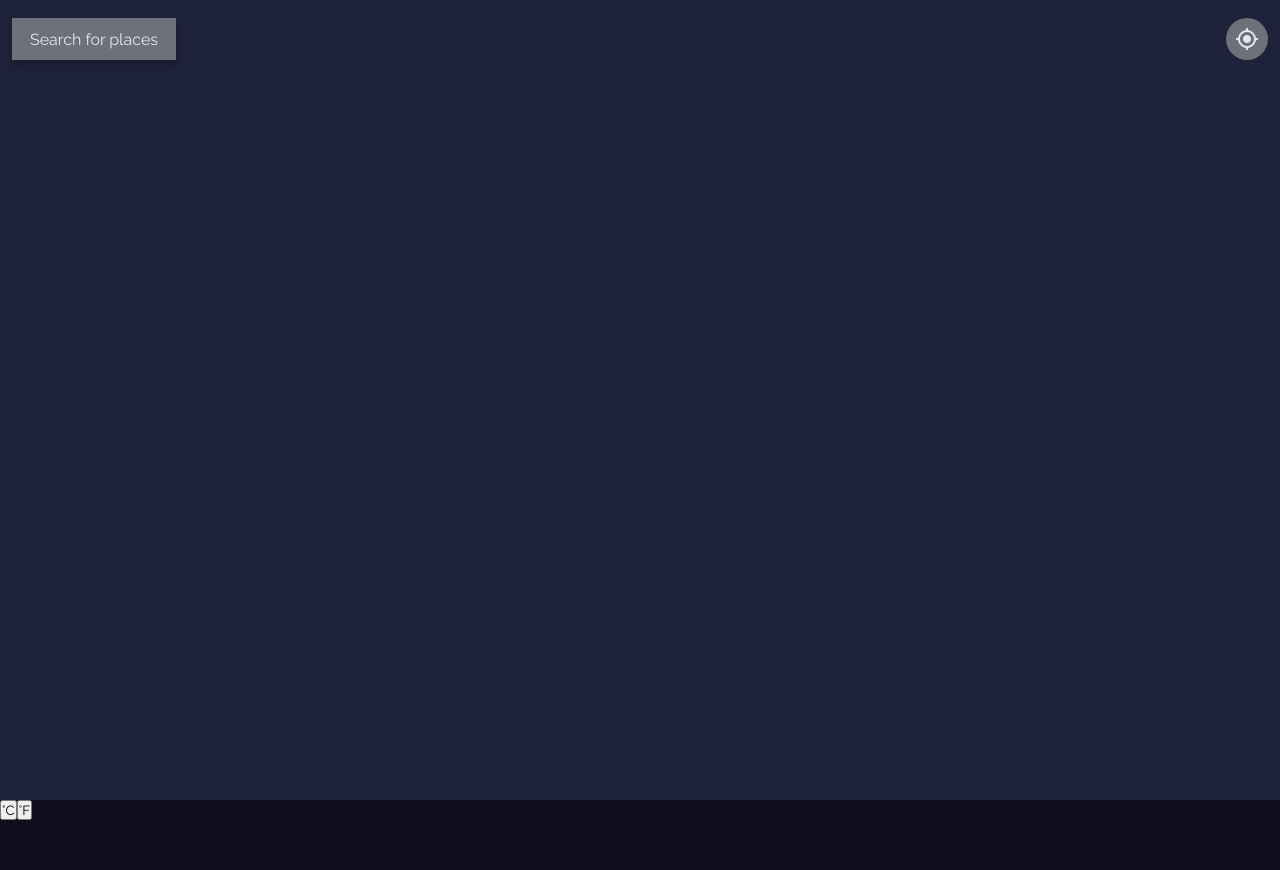
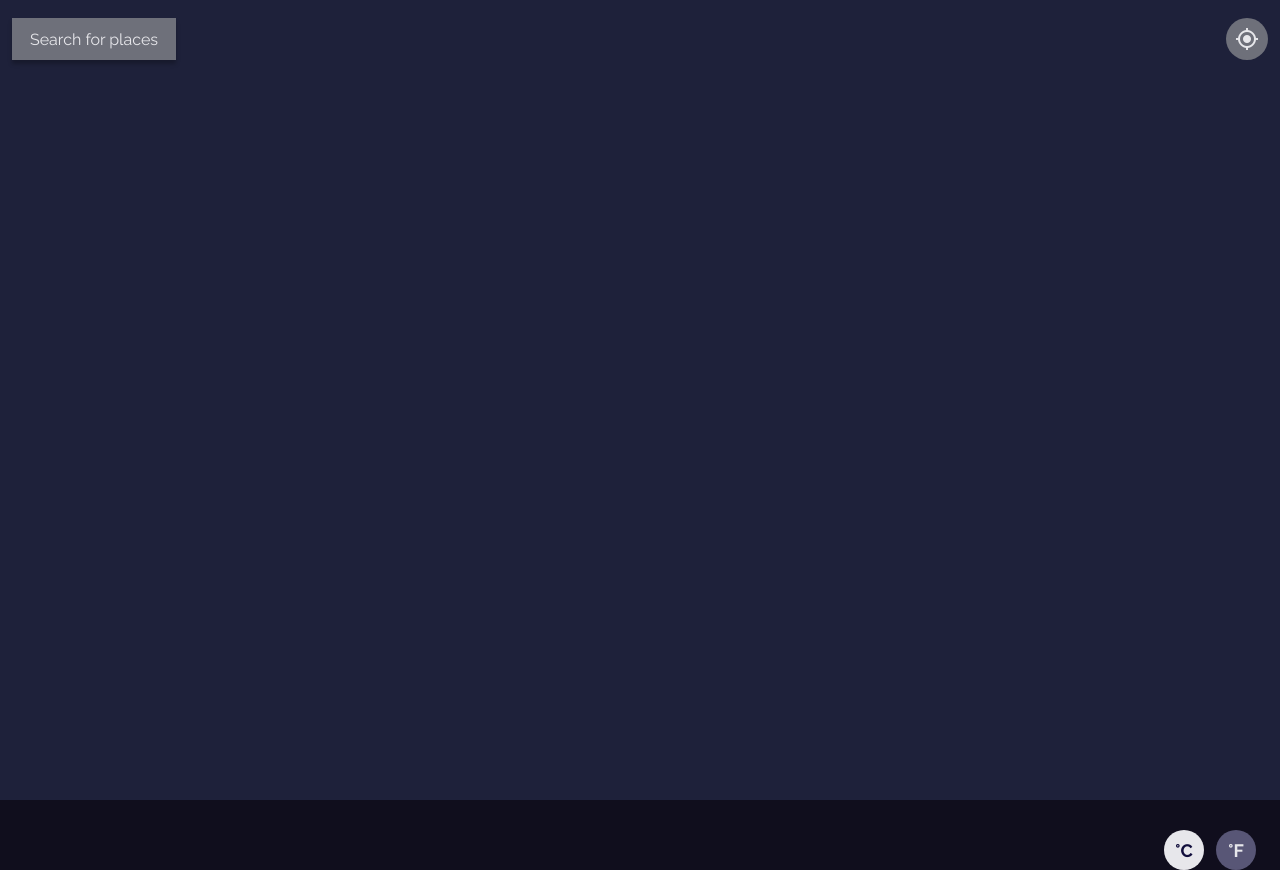
Before and after one commit to Diego5675/weather-react-app, a React (Create React App) app: page / in a window 1280 px wide. Before the commit the page ends 820 px from the top, so only its background shows below. Built offline with nearby package versions, Linux system fonts and the light colour scheme; no server answers.

Commit message:
Add styles to WeatherDetails, Forecast and UpcomingDays components

```diff
--- /dev/null
+++ b/src/components/Forecast/Forecast.module.css
@@ -0,0 +1,7 @@
+.forecast {
+  margin: 52px 0;
+  display: grid;
+  grid-template-columns: repeat(2, 120px);
+  gap: 32px 26px;
+  place-content: center;
+}
--- a/src/components/Forecast/index.js
+++ b/src/components/Forecast/index.js
@@ -1,12 +1,13 @@
 import React from "react";
 import UpcomingDay from "components/UpcomingDay";
 import { useForecastContext } from "context/ForecastContext";
+import styles from "./Forecast.module.css";
 
 const Forecast = ({ forecastDays }) => {
   const { unitTemperature } = useForecastContext();
 
   return (
-    <div>
+    <div className={styles.forecast}>
       {forecastDays.map((day) => (
         <UpcomingDay
           key={day.date}
--- /dev/null
+++ b/src/components/UpcomingDay/UpcomingDay.module.css
@@ -0,0 +1,29 @@
+.upComingDay {
+  composes: card from "App.module.css";
+  width: 100%;
+  padding: 18px 15px;
+  display: flex;
+  flex-direction: column;
+  align-items: center;
+}
+
+.date {
+  line-height: 19px;
+  margin-bottom: 9px;
+}
+
+.icon {
+  width: 56px;
+  margin-bottom: 32px;
+}
+
+.maxmin {
+  width: 100%;
+  display: flex;
+  justify-content: space-around;
+  line-height: 19px;
+}
+
+.min {
+  color: #a09fb1;
+}
--- a/src/components/UpcomingDay/index.js
+++ b/src/components/UpcomingDay/index.js
@@ -1,15 +1,16 @@
 import React from "react";
+import styles from "./UpcomingDay.module.css";
 
 const UpcomingDay = ({ unit, date, condition, iconUrl, maxTemp, minTemp }) => {
   return (
-    <div>
-      <p>{date}</p>
-      <img src={iconUrl} alt={condition} />
-      <p>
+    <div className={styles.upComingDay}>
+      <p className={styles.date}>{date}</p>
+      <img src={iconUrl} alt={condition} className={styles.icon} />
+      <p className={styles.maxmin}>
         <span>
           {maxTemp}°{unit}
         </span>
-        <span>
+        <span className={styles.min}>
           {minTemp}°{unit}
         </span>
       </p>
--- /dev/null
+++ b/src/components/WeatherDetails/WeatherDetails.module.css
@@ -0,0 +1,30 @@
+.unitTempButtons {
+  margin-top: 30px;
+  padding: 0 24px;
+  display: flex;
+  justify-content: flex-end;
+}
+
+.tempButton {
+  width: 40px;
+  height: 40px;
+  margin-left: 12px;
+  padding: 10px;
+  border: none;
+  border-radius: 50%;
+  font-weight: bold;
+  font-size: 18px;
+  line-height: 21px;
+}
+
+.activeTempButton {
+  composes: tempButton;
+  background-color: #e7e7eb;
+  color: #110e3c;
+}
+
+.inactiveTempButton {
+  composes: tempButton;
+  background-color: #585676;
+  color: #e7e7eb;
+}
--- a/src/components/WeatherDetails/index.js
+++ b/src/components/WeatherDetails/index.js
@@ -4,9 +4,11 @@ import TodaysHighlights from "components/TodaysHighlights";
 import Loader from "components/Loader";
 import Error from "components/Error";
 import { useForecastContext } from "context/ForecastContext";
+import styles from "./WeatherDetails.module.css";
 
 const WeatherDetails = () => {
-  const { setUnitTemperature, loading, error, forecast } = useForecastContext();
+  const { unitTemperature, setUnitTemperature, loading, error, forecast } =
+    useForecastContext();
 
   const changeToFahrenheit = () => {
     setUnitTemperature("F");
@@ -18,9 +20,27 @@ const WeatherDetails = () => {
 
   return (
     <div>
-      <div>
-        <button onClick={changeToCelsius}>°C</button>
-        <button onClick={changeToFahrenheit}>°F</button>
+      <div className={styles.unitTempButtons}>
+        <button
+          className={
+            unitTemperature === "C"
+              ? styles.activeTempButton
+              : styles.inactiveTempButton
+          }
+          onClick={changeToCelsius}
+        >
+          °C
+        </button>
+        <button
+          className={
+            unitTemperature === "F"
+              ? styles.activeTempButton
+              : styles.inactiveTempButton
+          }
+          onClick={changeToFahrenheit}
+        >
+          °F
+        </button>
       </div>
       {!forecast && (
         <>
```
